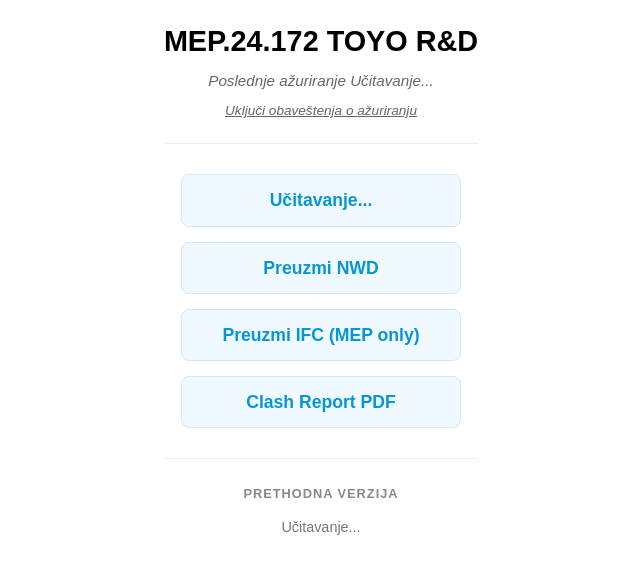
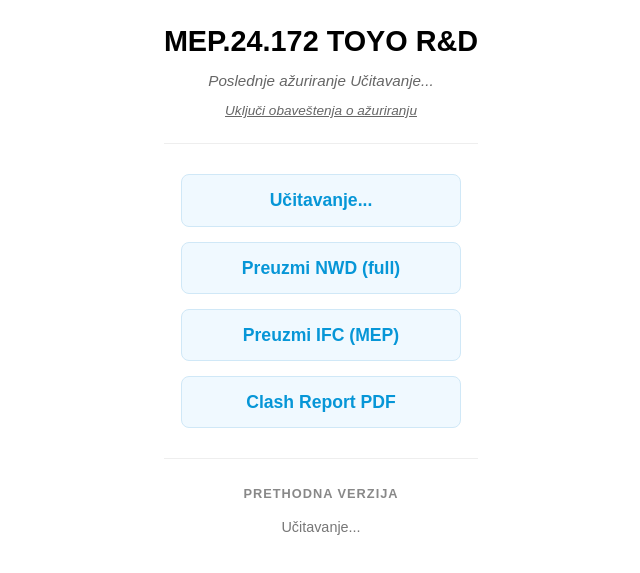
Before and after one commit to mepdesignstudio/3D_TOYO, a plain HTML site: page index.html in a window 1280 px wide. Shown: the part 155-728 px from the top of the page, without its empty margins (319-959 px from the left). Drawn offline with Linux system fonts and the light colour scheme; no server answers.

Commit message:
Update index.html

```diff
--- a/index.html
+++ b/index.html
@@ -75,10 +75,10 @@
                 <a href="#" id="sheet-viewer-link" class="viewer-button">Učitavanje...</a>
             </p>
             <p style="margin: 15px 0 0 0;">
-                <a href="#" id="sheet-nwd-link" class="viewer-button">Preuzmi NWD</a>
+                <a href="#" id="sheet-nwd-link" class="viewer-button">Preuzmi NWD (full)</a>
             </p>
             <p style="margin: 15px 0 0 0;">
-                <a href="#" id="sheet-ifc-link" class="viewer-button">Preuzmi IFC (MEP only)</a>
+                <a href="#" id="sheet-ifc-link" class="viewer-button">Preuzmi IFC (MEP)</a>
             </p>
             <p style="margin: 15px 0 0 0;">
                 <a href="#" id="sheet-clash-link" class="viewer-button" download>Clash Report PDF</a>
```
